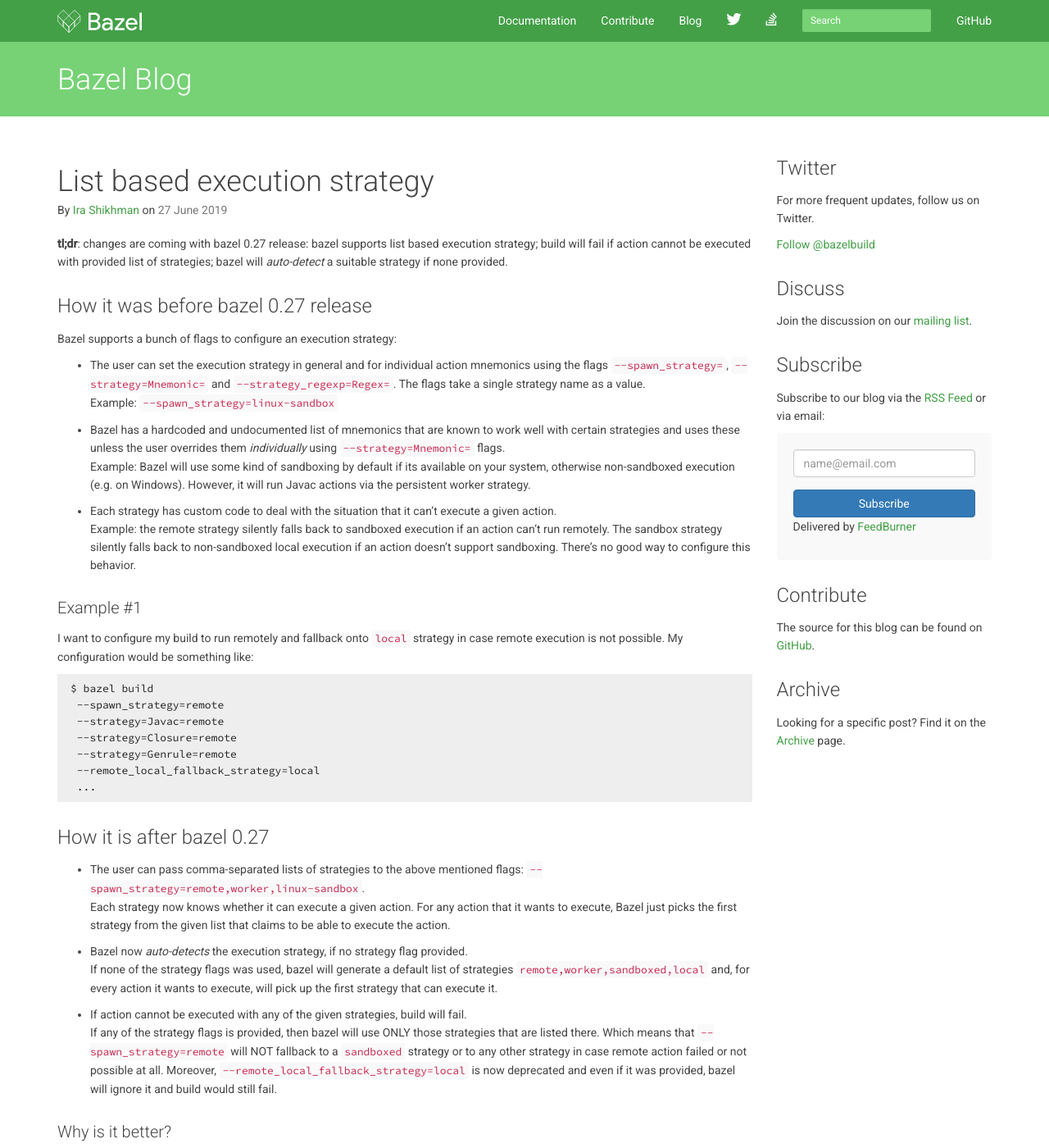
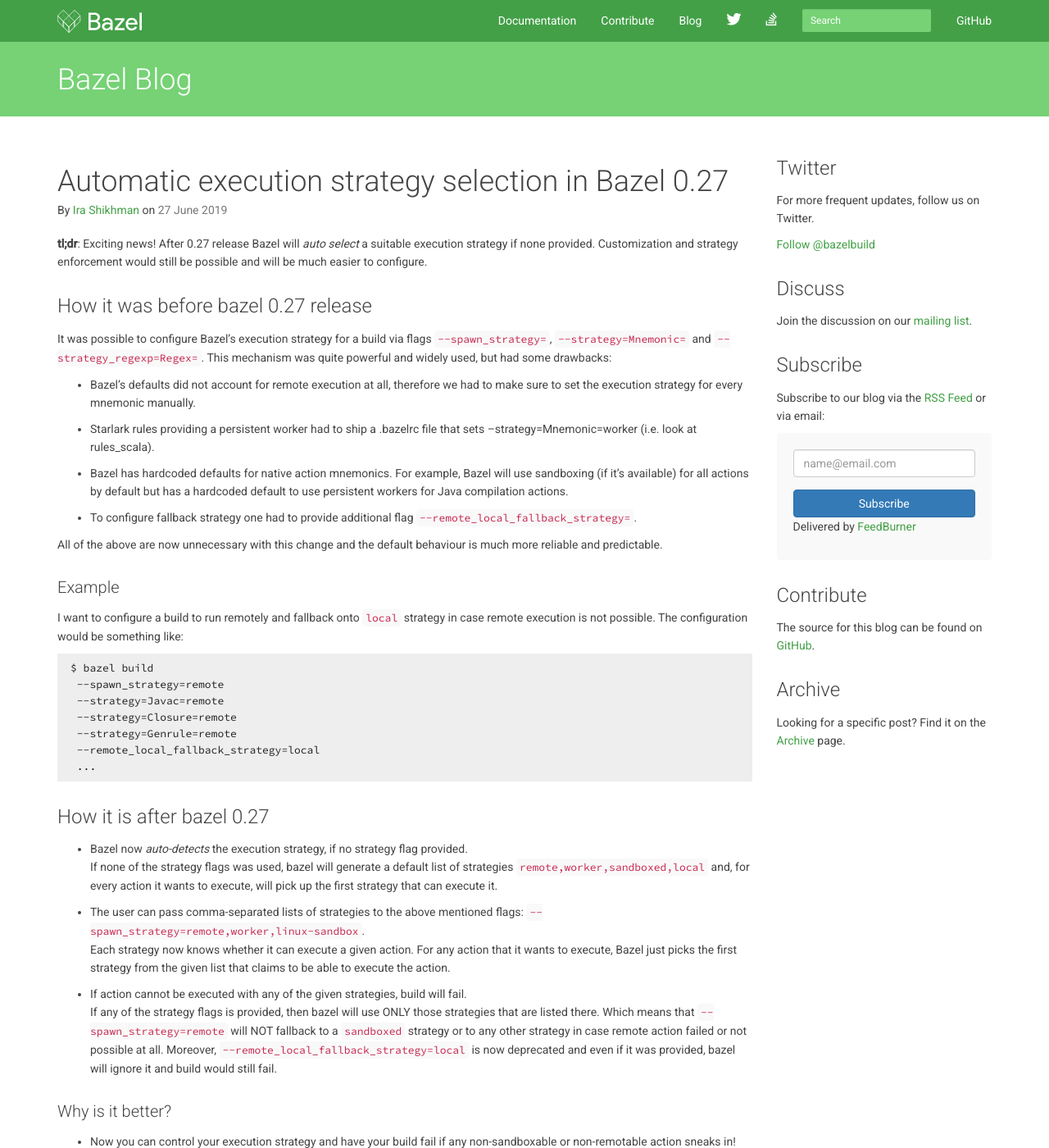
Before and after one commit to bazelbuild/bazel-blog, a Jekyll site: the page built from _posts/2019-06-27-list-strategy.md, in a window 1280 px wide and 1400 px high. Shown: the whole window at 82% size. Built offline with Jekyll 4.4.1, drawn with Linux system fonts in a browser that asks for light colours; nearby versions of some CDN libraries; library files that are not in the unit come from our copies; Markdown is read by kramdown in place of the engine named in the settings; some of the changed text lies outside the part shown.

Commit message:
review updates

````diff
--- a/_posts/2019-06-27-list-strategy.md
+++ b/_posts/2019-06-27-list-strategy.md
@@ -1,29 +1,27 @@
 ---
 layout: posts
-title: "List based execution strategy"
+title: "Automatic execution strategy selection in Bazel 0.27"
 authors:
   - ishikhman
 ---
-**tl;dr**: changes are coming with bazel 0.27 release: bazel supports list based execution strategy; build will fail if action cannot be executed with provided list of strategies; bazel will *auto-detect* a suitable strategy if none provided.
+**tl;dr**: Exciting news! After 0.27 release Bazel will *auto select* a suitable execution strategy if none provided. Customization and strategy enforcement would still be possible and will be much easier to configure.
 
 ## How it was before bazel 0.27 release
-Bazel supports a bunch of flags to configure an execution strategy:
 
-- The user can set the execution strategy in general and for individual action mnemonics using the flags `--spawn_strategy=`,
-`--strategy=Mnemonic=` and `--strategy_regexp=Regex=`. The flags take a single strategy name as a value.
-Example: `--spawn_strategy=linux-sandbox`
+It was possible to configure Bazel's execution strategy for a build via flags `--spawn_strategy=`, `--strategy=Mnemonic=` and `--strategy_regexp=Regex=`. This mechanism was quite powerful and widely used, but had some drawbacks:
 
-- Bazel has a hardcoded and undocumented list of mnemonics that are known to work well with certain strategies and uses these
-unless the user overrides them *individually* using `--strategy=Mnemonic=` flags.
-Example: Bazel will use some kind of sandboxing by default if its available on your system, otherwise non-sandboxed execution (e.g. on Windows). However, it will run Javac actions via the persistent worker strategy.
+- Bazel's defaults did not account for remote execution at all, therefore we had to make sure to set the execution strategy for every mnemonic manually.
 
-- Each strategy has custom code to deal with the situation that it can't execute a given action.
-Example: the remote strategy silently falls back to sandboxed execution if an action can't run remotely.
-The sandbox strategy silently falls back to non-sandboxed local execution if an action doesn't support sandboxing.
-There's no good way to configure this behavior.
+- Starlark rules providing a persistent worker had to ship a .bazelrc file that sets --strategy=Mnemonic=worker (i.e. look at rules_scala).
 
-### Example #1
-I want to configure my build to run remotely and fallback onto `local` strategy in case remote execution is not possible. My configuration would be something like:
+- Bazel has hardcoded defaults for native action mnemonics. For example, Bazel will use sandboxing (if it's available) for all actions by default but has a hardcoded default to use persistent workers for Java compilation actions.
+
+- To configure fallback strategy one had to provide additional flag `--remote_local_fallback_strategy=`.
+
+All of the above are now unnecessary with this change and the default behaviour is much more reliable and predictable.
+
+### Example
+I want to configure a build to run remotely and fallback onto `local` strategy in case remote execution is not possible. The configuration would be something like:
 
 ```
 $ bazel build
@@ -37,12 +35,12 @@
 
 
 ## How it is after bazel 0.27
+- Bazel now *auto-detects* the execution strategy, if no strategy flag provided.
+If none of the strategy flags was used, bazel will generate a default list of strategies `remote,worker,sandboxed,local` and, for every action it wants to execute, will pick up the first strategy that can execute it.
+
 - The user can pass comma-separated lists of strategies to the above mentioned flags: `--spawn_strategy=remote,worker,linux-sandbox`.
 Each strategy now knows whether it can execute a given action.
 For any action that it wants to execute, Bazel just picks the first strategy from the given list that claims to be able to execute the action.
-
-- Bazel now *auto-detects* the execution strategy, if no strategy flag provided.
-If none of the strategy flags was used, bazel will generate a default list of strategies `remote,worker,sandboxed,local` and, for every action it wants to execute, will pick up the first strategy that can execute it.
 
 - If action cannot be executed with any of the given strategies, build will fail.
 If any of the strategy flags is provided, then bazel will use ONLY those strategies that are listed there.
@@ -90,37 +88,8 @@
 ERROR: No usable spawn strategy found for spawn with mnemonic %Mnemonic%. Are your --spawn_strategy or --strategy flags too strict?
 ```
 
-If that is the case or you want to migrate proactively, see below some ideas on how to fix it.
-
-- Do you use the strategy selection flags `--strategy` or `--spawn_strategy` or `--strategy_regexp`?
-You'll want to revisit the values you set them to. If you get an error like above, consider adding a fallback strategy to your settings. For example, `--spawn_strategy=sandboxed,local` instead of `--spawn_strategy=sandboxed`.
-
-- Do you currently patch your Bazel version to remove fallback to non-sandboxed execution?
-This should no longer be necessary then!
-For example, something like `--spawn_strategy=linux-sandbox` will never fallback to `local` execution anymore.
-
-- Do you execute your build or part of it remotely using `--strategy=remote` and/or `--spawn_strategy=remote`?
-Now you do not need to specify those strategies anymore - consider removing those `strategy` flags completely! In this case bazel will pickup the first available strategy from the default list, which is `remote`, unless you want to specifically forbid any non-remote executions or to configure custom fallback plan (see next advice).
-
-- If you were using custom fallback strategy for the remote execution, e.g. `--remote_local_fallback_strategy=worker`, just add a fallback strategy to the list, for example: `--spawn_strategy=remote,worker`.
-Note, `--remote_local_fallback_strategy` flag defaults to `local`, so even if you have never used the flag it was implicitly there for every execution with a `--strategy=remote` flag. If you want to keep the same behavior, now you'd either need to use a default strategy or add a `local` to your custom strategy list: `--spawn_strategy=remote,local`.
-
-- If you are using `--config=remote` in your build you might need to change your .bazelrc file, where all the `remote` configs are located, including `strategy` flags. The above pieces of advice apply to the .bazelrc configurations as well.
-In a simple case, you might completely remove the following lines from .bazelrc (.bazelrc version of [the first example](#example-1):
-
-```
-  build:remote --spawn_strategy=remote
-  build:remote --strategy=Javac=remote
-  build:remote --strategy=Closure=remote
-  build:remote --strategy=Genrule=remote
-  build:remote --remote_local_fallback_strategy=local
-```
-
-or adapt them to your needs:
-
-```
-  build:remote --spawn_strategy=remote,local
-```
+The general advice here would be to remove any `--spawn_strategy`, `--strategy`, `--remote_local_fallback_strategy=` or `--strategy_regexp=Regex=` flags that you might be setting manually or via a .bazelrc file, this will allow bazel to automatically detect suitable execution strategy.
+In case this is not working for you, review the above [how-to-use section](#how-to-use-it) for ideas.
 
 ### Contact us
 Note that the change was made behind the [incompatible flag](https://github.com/bazelbuild/bazel/issues/7480), so please ping us in case of any difficulties.
````
Also changed, not shown: other parts of _posts/2019-06-27-list-strategy.md (+2 -2 lines).
